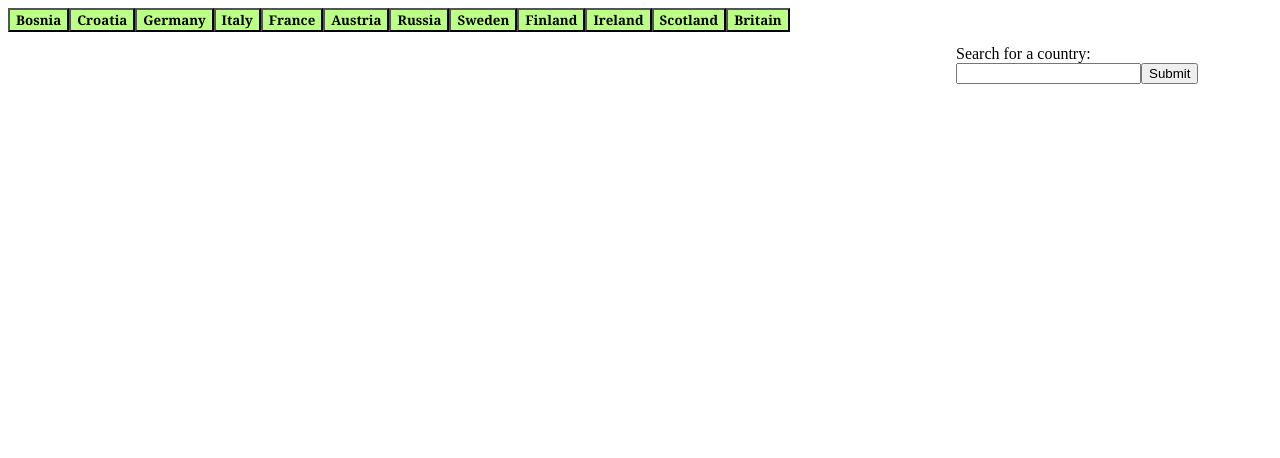
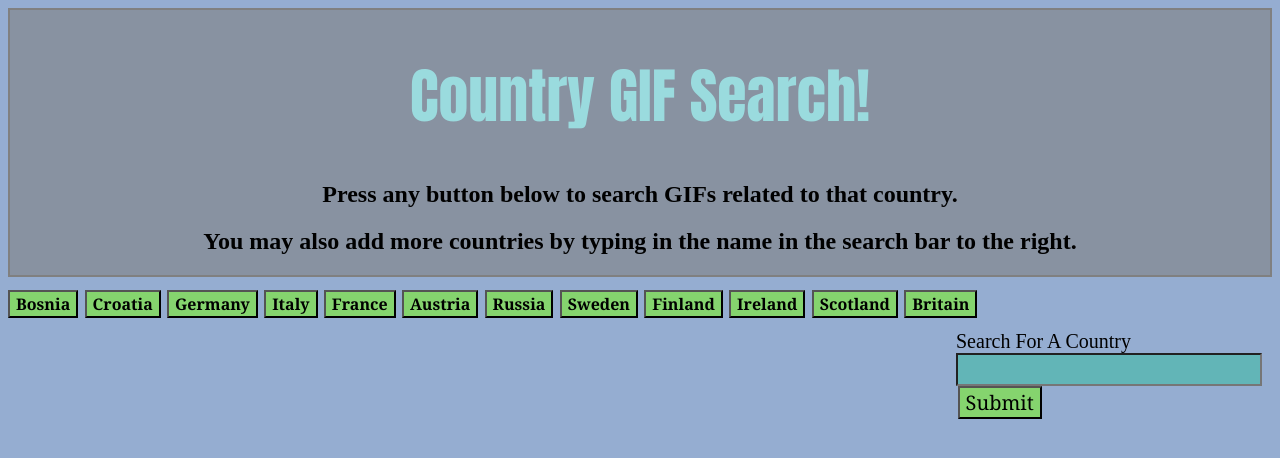
Before and after one commit to alankuz/GiphyInAJiffy, a plain HTML site: page index.html in a window 1280 px wide. Drawn offline with nearby package versions, Linux system fonts and the light colour scheme.

Commit message:
Added more styling and a title. Final version is complete

```diff
--- a/index.html
+++ b/index.html
@@ -8,12 +8,17 @@
     <link rel="stylesheet" href="style.css">
 </head>
 <body>
+    <div id="topbar">
+    <h1>Country GIF Search!</h1>
+    <h2>Press any button below to search GIFs related to that country.</h2>
+    <h2>You may also add more countries by typing in the name in the search bar to the right.</h2>
+    </div>
     <div id="buttons"></div>
     <div class="row">
     <div class="column left">
     <div id="maindiv"></div></div>
     <div class="column right">
-            <label for="search">Search for a country:</label>
+            <label for="search">Search For A Country</label><br>
             <input id="search" type="text"><button id="searchSubmit">Submit</button></div></div>
     <script src="https://cdnjs.cloudflare.com/ajax/libs/jquery/3.2.1/jquery.min.js"></script>
     <script src="script.js"></script>
--- a/style.css
+++ b/style.css
@@ -1,8 +1,45 @@
-#buttons button{
+body {
+  background-color:rgba(5, 62, 148, 0.425);
+}
+
+#topbar {
+  text-align: center;
+  border: 2px solid grey;
+  margin-bottom: 1%;
+  background-color: rgba(128, 128, 128, 0.589)
+}
+
+#topbar h1 {
+font-family: Impact, Charcoal, sans-serif;
+font-size: 60px;
+font-weight: 100;
+color: rgba(160, 241, 241, 0.767);
+}
+
+label {
+  font-size: 20px;
+}
+
+#buttons button {
 background-color: rgba(115, 255, 0, 0.473);
 font-family: Georgia, 'Times New Roman', Times, serif;
 font-weight: bold;
 margin-bottom: 1%;
+margin-right: 0.5%;
+font-size: 16px;
+}
+
+#search {
+  background-color: rgba(2, 196, 131, 0.342);
+  font-family: Georgia, 'Times New Roman', Times, serif;
+  font-size: 20px;
+}
+
+#searchSubmit {
+  background-color: rgba(115, 255, 0, 0.473);
+  font-family: Georgia, 'Times New Roman', Times, serif;
+  font-size: 20px;
+  margin-left: 0.5%;
 }
 
 .column {
@@ -17,16 +54,19 @@ margin-bottom: 1%;
     width: 25%;
 
   }
+
   .row {
     display: flex;
   }
-  .imgcontainer {
+
+.imgcontainer {
       position: inherit;
     float:left;
     margin: 1% 1% 1% 1%;
     border: 2px solid blue;
     background-color: rgba(1, 220, 255, 0.1)
   }
+
   .imgcontainer p {
     border: 2px solid grey;
     text-align: center;
@@ -34,6 +74,7 @@ margin-bottom: 1%;
     text-transform: uppercase;
     height: 22px;
   }
+
   .imgcontainer img {
     display: block;
     margin-left: auto;
```
